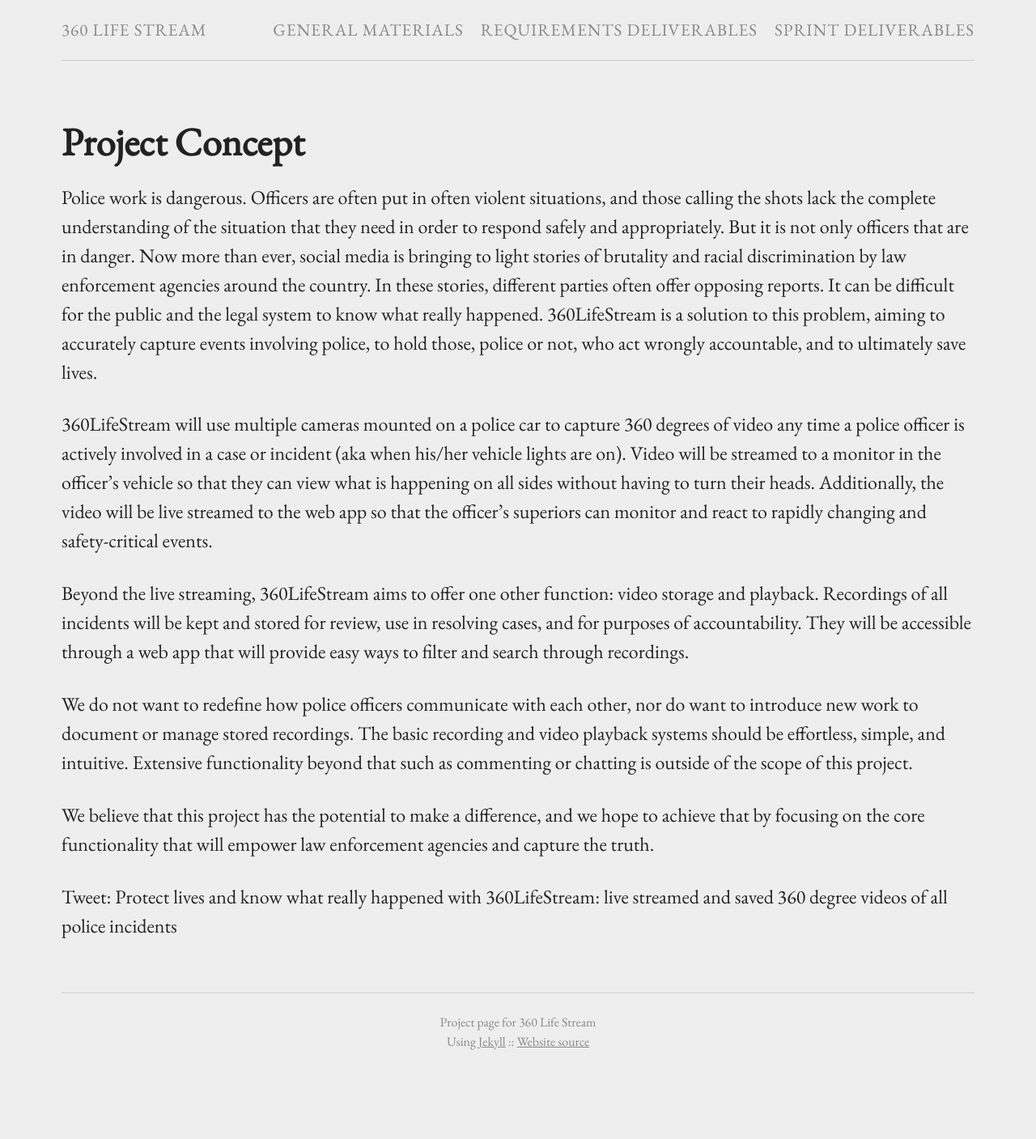
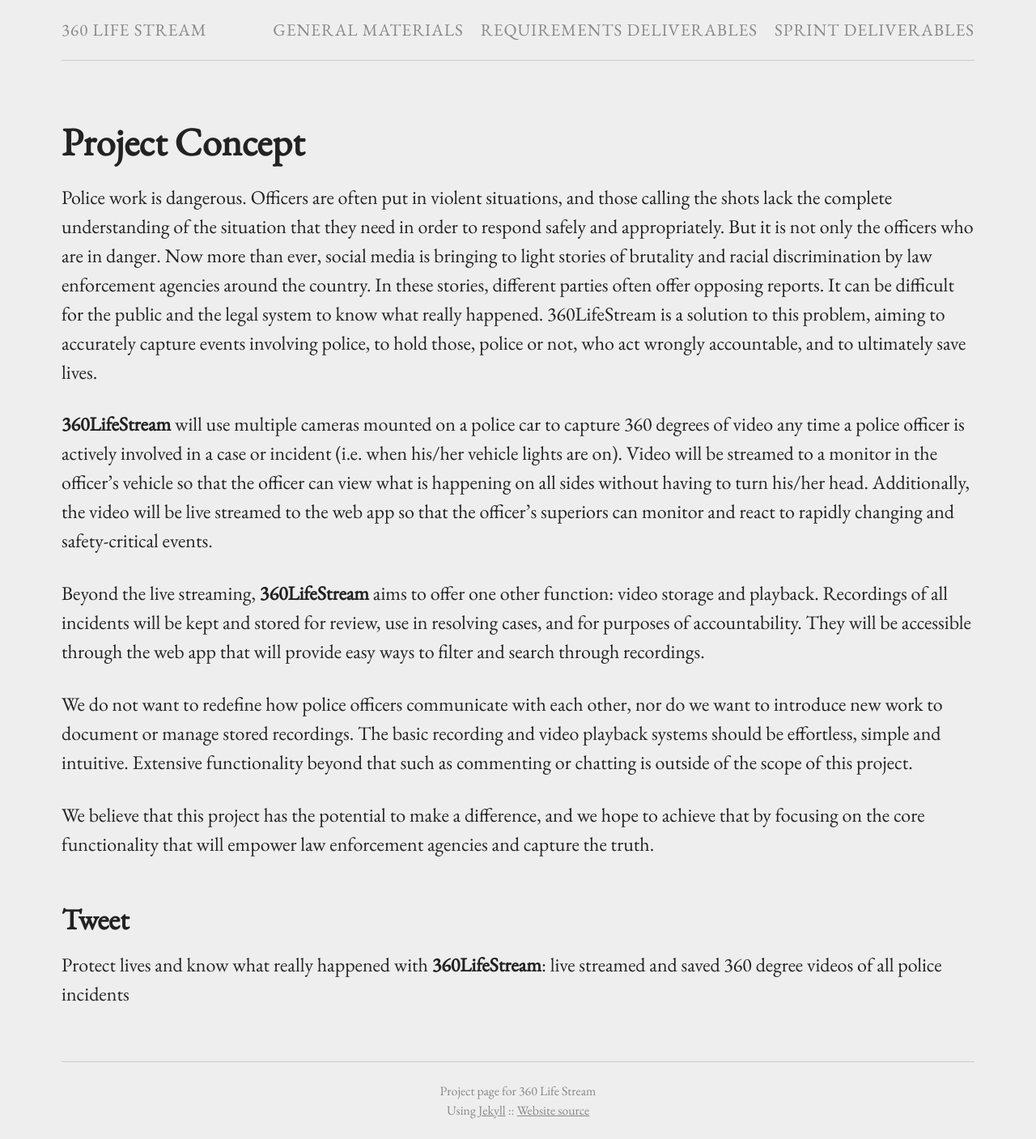
Before and after one commit to 360ls/360ls, a Jekyll site: the page built from _requirements/concept.md, in a window 1280 px wide. Shown: the whole page at 81% size. Built offline with Jekyll 4.4.1, drawn with Linux system fonts in a browser that asks for light colours; before the commit the page ends 1323 px from its top, so only the background shows below that.

Commit message:
fix project concept

```diff
--- a/_requirements/concept.md
+++ b/_requirements/concept.md
@@ -3,23 +3,24 @@
 title: Project Concept
 ---
 
-Police work is dangerous. Officers are often put in often violent situations, and those calling the shots lack the complete understanding of the situation that they need in order to respond
-safely and appropriately. But it is not only officers that are in danger. Now more than ever, social media is bringing to light stories of brutality and racial discrimination by law enforcement
+Police work is dangerous. Officers are often put in violent situations, and those calling the shots lack the complete understanding of the situation that they need in order to respond
+safely and appropriately. But it is not only the officers who are in danger. Now more than ever, social media is bringing to light stories of brutality and racial discrimination by law enforcement
 agencies around the country. In these stories, different parties often offer opposing reports. It can be difficult for the public and the legal system to know what really happened. 360LifeStream is
 a solution to this problem, aiming to accurately capture events involving police, to hold those, police or not, who act wrongly accountable, and to ultimately save lives.
 
-360LifeStream will use multiple cameras mounted on a police car to capture 360 degrees of video any time a police officer is actively involved in a case or incident (aka when his/her vehicle
-lights are on). Video will be streamed to a monitor in the officer’s vehicle so that they can view what is happening on all sides without having to turn their heads. Additionally, the video will be
+**360LifeStream** will use multiple cameras mounted on a police car to capture 360 degrees of video any time a police officer is actively involved in a case or incident (i.e. when his/her vehicle
+lights are on). Video will be streamed to a monitor in the officer’s vehicle so that the officer can view what is happening on all sides without having to turn his/her head. Additionally, the video will be
 live streamed to the web app so that the officer’s superiors can monitor and react to rapidly changing and safety-critical events.
 
-Beyond the live streaming, 360LifeStream aims to offer one other function: video storage and playback. Recordings of all incidents will be kept and stored for review, use in resolving cases, and
-for purposes of accountability. They will be accessible through a web app that will provide easy ways to filter and search through recordings.
+Beyond the live streaming, **360LifeStream** aims to offer one other function: video storage and playback. Recordings of all incidents will be kept and stored for review, use in resolving cases, and
+for purposes of accountability. They will be accessible through the web app that will provide easy ways to filter and search through recordings.
 
-We do not want to redefine how police officers communicate with each other, nor do want to introduce new work to document or manage stored recordings. The basic recording and video playback
-systems should be effortless, simple, and intuitive. Extensive functionality beyond that such as commenting or chatting is outside of the scope of this project.
+We do not want to redefine how police officers communicate with each other, nor do we want to introduce new work to document or manage stored recordings. The basic recording and video playback
+systems should be effortless, simple and intuitive. Extensive functionality beyond that such as commenting or chatting is outside of the scope of this project.
 
 We believe that this project has the potential to make a difference, and we hope to achieve that by focusing on the core functionality that will empower law enforcement agencies and capture the
 truth.
 
-Tweet:
-Protect lives and know what really happened with 360LifeStream: live streamed and saved 360 degree videos of all police incidents
+## Tweet
+
+Protect lives and know what really happened with **360LifeStream**: live streamed and saved 360 degree videos of all police incidents
```
